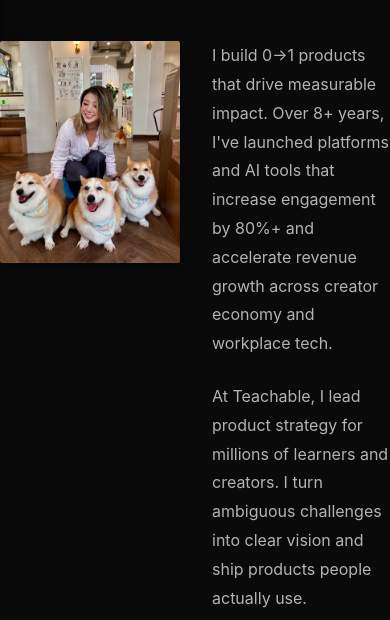
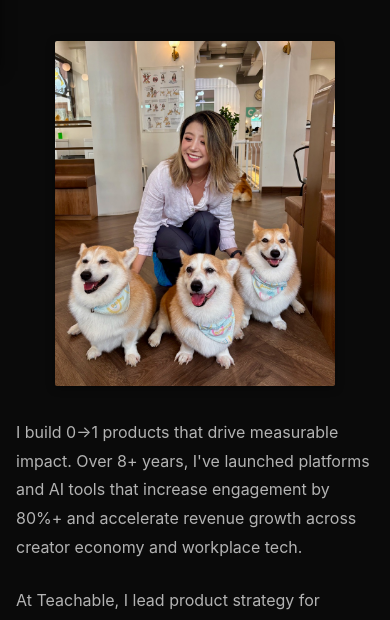
Before and after one commit to paulina-mei/my-personal-website, a plain HTML site: page index.html in a window 390 px wide. Shown: the part 182-802 px from the top of the page. Drawn offline with Linux system fonts and the light colour scheme.

Commit message:
Fix mobile responsive layout for profile section
- Change layout to stack vertically on mobile/tablet (flex-direction: column)
- Center profile image properly on smaller viewports
- Add horizontal padding to bio text for better spacing (1.5rem tablet, 1rem mobile)
- Adjust image sizes: 400px max on tablet, 280px max on mobile

🤖 Generated with [Claude Code](https://claude.com/claude-code)

Co-Authored-By: Claude <noreply@anthropic.com>

```diff
--- a/styles.css
+++ b/styles.css
@@ -834,17 +834,27 @@ body {
     }
 
     .main-content {
-        grid-template-columns: 1fr;
+        flex-direction: column;
         gap: 2.5rem;
+        align-items: center;
     }
 
     .profile-image {
         position: static;
-        text-align: center;
+        width: 100%;
+        display: flex;
+        justify-content: center;
+        align-items: center;
     }
 
-    .profile-pic {
-        max-width: 240px;
+    .main-section .profile-pic {
+        width: 100%;
+        max-width: 400px;
+    }
+
+    .main-text {
+        width: 100%;
+        padding: 0 1.5rem;
     }
 
     .blog-link {
@@ -918,16 +928,27 @@ body {
     }
 
     .main-content {
-        grid-template-columns: 1fr;
+        flex-direction: column;
         gap: 2rem;
+        align-items: center;
     }
 
     .profile-image {
-        text-align: center;
+        position: static;
+        width: 100%;
+        display: flex;
+        justify-content: center;
+        align-items: center;
     }
 
-    .profile-pic {
-        max-width: 180px;
+    .main-section .profile-pic {
+        width: 100%;
+        max-width: 280px;
+    }
+
+    .main-text {
+        width: 100%;
+        padding: 0 1rem;
     }
 
     .bio p {
```
